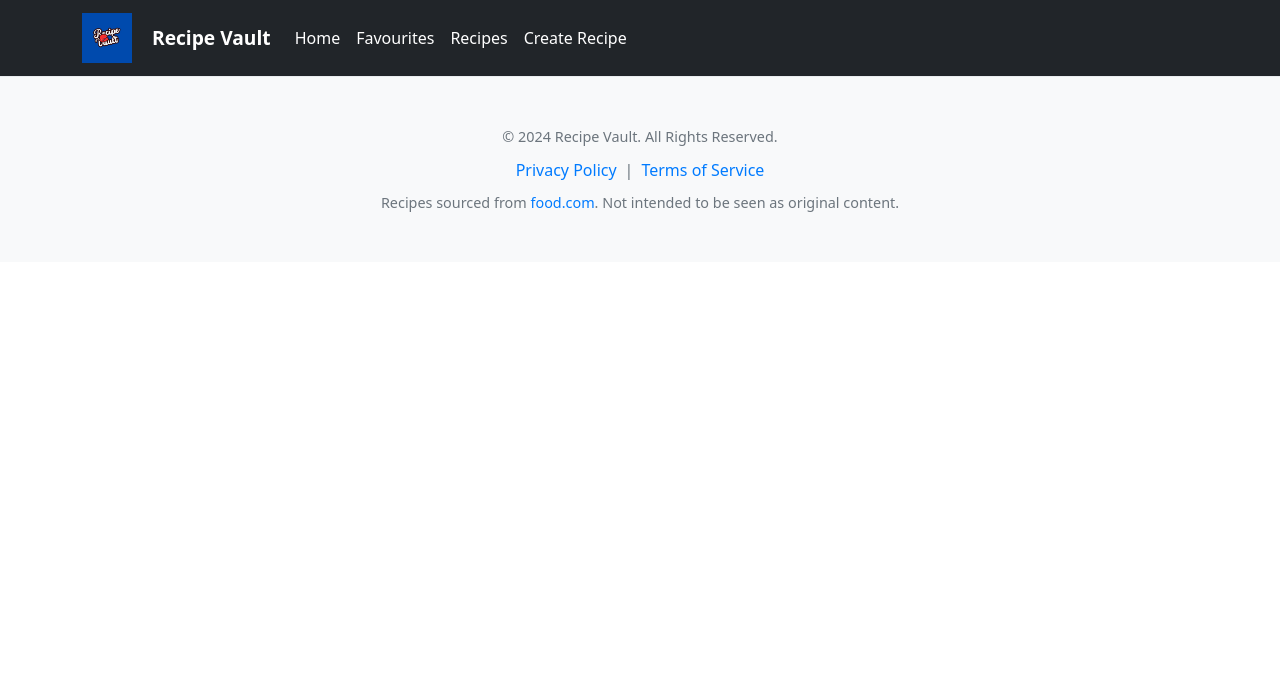
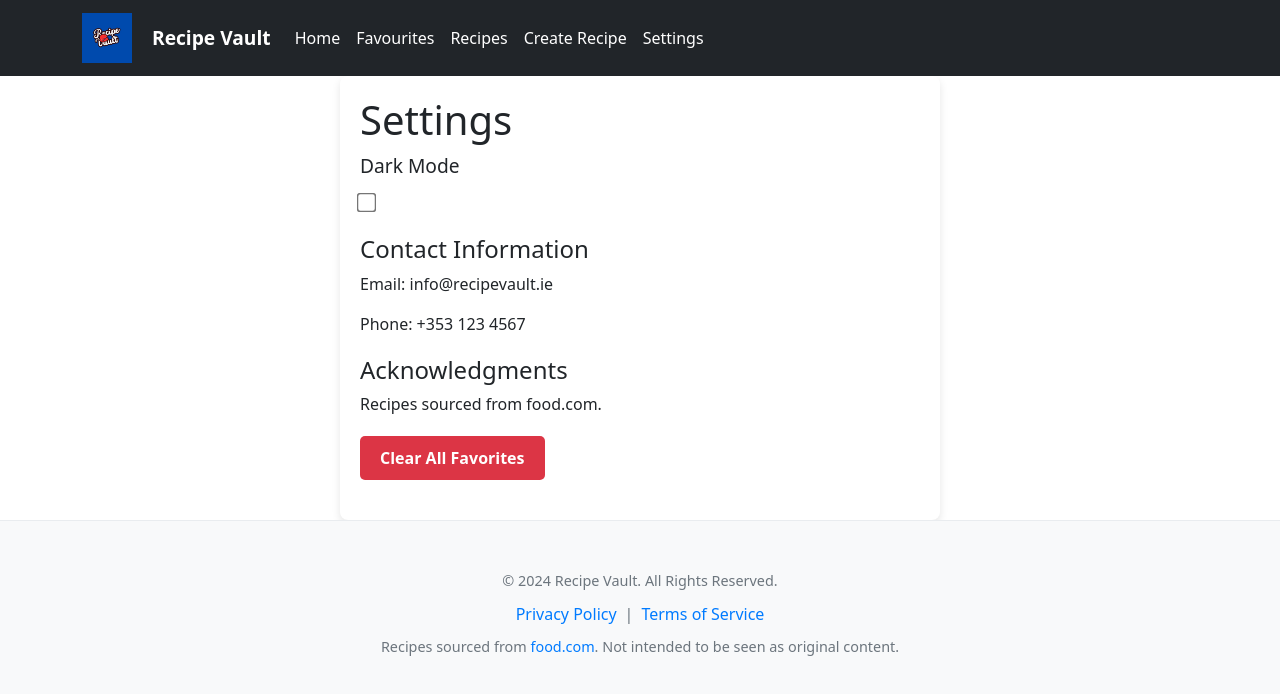
Before and after one commit to michaelferry25/RecipeVault, a React (Create React App) app: page /settings in a window 1280 px wide. Shown: the top 694 px of the page. Built offline with nearby package versions, Linux system fonts and the light colour scheme.

Commit message:
Added settings, just dark mode functions and acknowledgements and contact info and added it to the navbar

```diff
--- a/src/App.js
+++ b/src/App.js
@@ -8,6 +8,7 @@ import CreateRecipe from "./pages/CreateRecipe/CreateRecipe";
 import SearchPage from "./pages/search/SearchPage";
 import PrivacyPolicy from "./pages/Policies/PrivacyPolicy";
 import TermsOfService from "./pages/TermsOfService/TermsOfService";
+import Settings from "./pages/Settings/settings";
 import Footer from "./components/Footer/Footer";
 
 function App() {
@@ -22,6 +23,7 @@ function App() {
         <Route path="/create-recipe" element={<CreateRecipe />} />
         <Route path="/privacy-policy" element={<PrivacyPolicy />} />
         <Route path="/terms-of-service" element={<TermsOfService />} />
+        <Route path="/settings" element={<Settings />} />
       </Routes>
       <Footer /> {/* Footer will be rendered on all pages */}
     </>
--- a/src/components/Header/Header.js
+++ b/src/components/Header/Header.js
@@ -30,6 +30,9 @@ const Header = () => {
                         <Link className="nav-item nav-link text-white" to="/favourites">Favourites</Link>
                         <Link className="nav-item nav-link text-white" to="/recipes">Recipes</Link>
                         <Link className="nav-item nav-link text-white" to="/create-recipe">Create Recipe</Link>
+                        <div className="navbar-nav ml-auto">
+                        <Link className="nav-item nav-link text-white" to="/settings">Settings</Link>
+                        </div>
                     </div>
                 </div>
             </div>
--- /dev/null
+++ b/src/pages/Settings/settings.css
@@ -0,0 +1,50 @@
+.settings-container {
+    max-width: 600px;
+    margin: 0 auto;
+    padding: 20px;
+    background: #fff;
+    border-radius: 8px;
+    box-shadow: 0 4px 8px rgba(0, 0, 0, 0.1);
+  }
+
+  .setting-option {
+    margin-bottom: 20px;
+  }
+
+  .setting-option label {
+    display: flex;
+    justify-content: space-between;
+    align-items: center;
+    font-size: 1.2rem;
+    margin-bottom: 10px;
+  }
+
+  .setting-option input[type="checkbox"] {
+    transform: scale(1.5);
+  }
+
+  .dark-mode {
+    background: #121212;
+    color: #ffffff;
+  }
+
+  .dark-mode .settings-container {
+    background: #1e1e1e;
+    color: #ffffff;
+    box-shadow: none;
+  }
+
+  button.btn-danger {
+    background-color: #dc3545;
+    color: white;
+    border: none;
+    padding: 10px 20px;
+    font-size: 1rem;
+    border-radius: 5px;
+    cursor: pointer;
+    transition: background-color 0.3s ease;
+  }
+
+  button.btn-danger:hover {
+    background-color: #a71d2a;
+  }
--- /dev/null
+++ b/src/pages/Settings/settings.js
@@ -0,0 +1,57 @@
+import React, { useState } from "react";
+import "./settings.css";
+
+const Settings = () => {
+  const [darkMode, setDarkMode] = useState(false);
+
+  const toggleDarkMode = () => {
+    setDarkMode((prevMode) => {
+      const newMode = !prevMode;
+      if (newMode) {
+        document.body.classList.add("dark-mode");
+      } else {
+        document.body.classList.remove("dark-mode");
+      }
+      return newMode;
+    });
+  };
+
+  const clearFavorites = () => {
+    if (window.confirm("Are you sure you want to clear all favorites?")) {
+      fetch("http://localhost:4000/api/clear-favorites", { method: "POST" })
+        .then(() => alert("Favorites cleared successfully!"))
+        .catch(() => alert("Failed to clear favorites."));
+    }
+  };
+
+  return (
+    <div className="settings-container">
+      <h1>Settings</h1>
+      <div className="setting-option">
+        <label htmlFor="darkModeToggle">Dark Mode</label>
+        <input
+          id="darkModeToggle"
+          type="checkbox"
+          checked={darkMode}
+          onChange={toggleDarkMode}
+        />
+      </div>
+      <div className="setting-option">
+        <h4>Contact Information</h4>
+        <p>Email: info@recipevault.ie</p>
+        <p>Phone: +353 123 4567</p>
+      </div>
+      <div className="setting-option">
+        <h4>Acknowledgments</h4>
+        <p>Recipes sourced from food.com.</p>
+      </div>
+      <div className="setting-option">
+        <button className="btn btn-danger" onClick={clearFavorites}>
+          Clear All Favorites
+        </button>
+      </div>
+    </div>
+  );
+};
+
+export default Settings;
```
